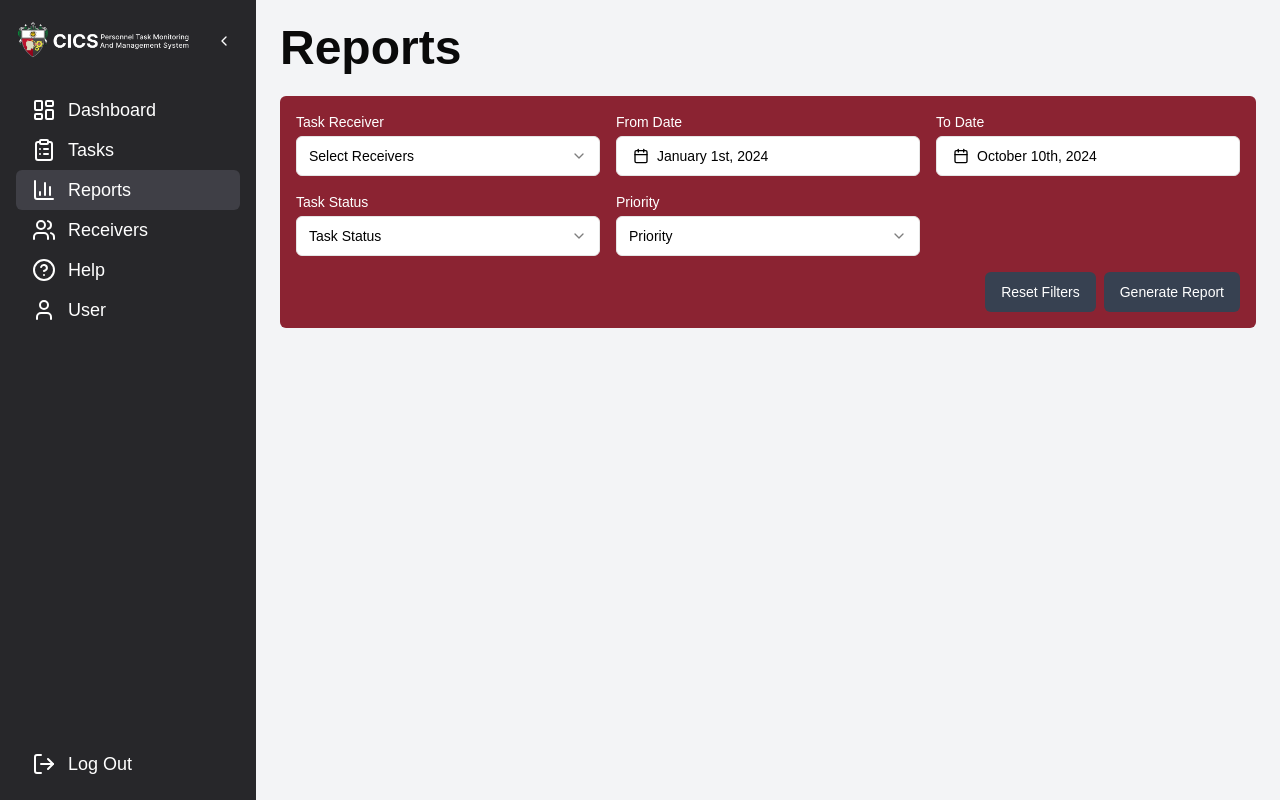
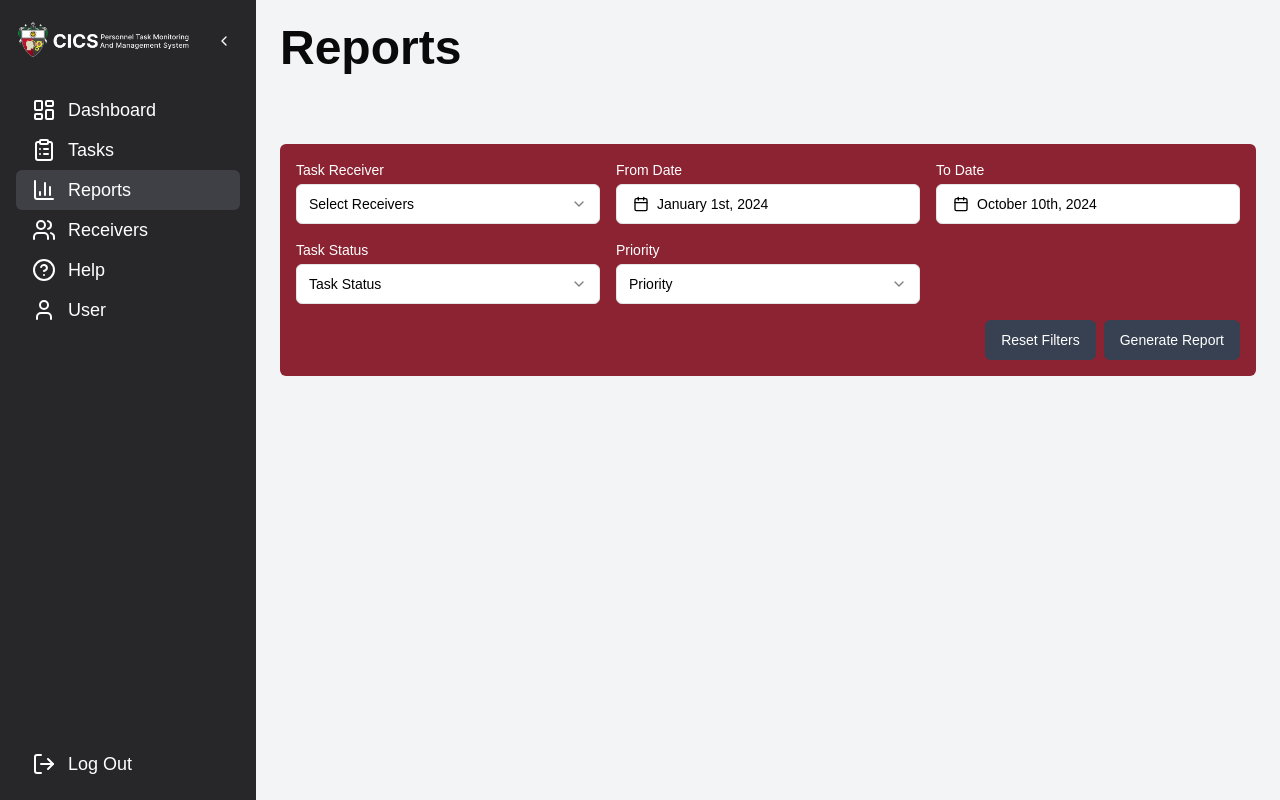
Before and after one commit to Liam-Dev1/cics-task-management, a Next.js app: page /reports in a window 1280 px wide. Built offline with nearby package versions, Linux system fonts and the light colour scheme.

Commit message:
still fixing reports

```diff
--- a/src/components/task-report-dashboard.tsx
+++ b/src/components/task-report-dashboard.tsx
@@ -354,11 +354,11 @@ export default function TaskReportDashboard() {
       <div className="flex h-screen overflow-hidden">
         <Sidebar />
         <div className="flex-1 flex flex-col overflow-hidden">
-          <div className="flex-none p-6">
-            <h1 className="text-5xl font-bold mb-6">Reports</h1>
-
+        <h1 className="text-5xl font-bold mb-6 p-6">Reports</h1>
+          <div className="flex-1 overflow-x-auto">
+            <div className="flex-1 p-6">
             {/* Filter Controls */}
-            <div className="bg-[#8B2332] text-white p-4 rounded-md mb-4">
+            <div className="bg-[#8B2332] text-white p-4 rounded-md mb-4 sticky top-0 z-10">
               <div className="grid grid-cols-1 md:grid-cols-3 gap-4">
               <div>
                 <label htmlFor="task-receiver" className="block text-sm font-medium mb-1">
@@ -567,8 +567,6 @@ export default function TaskReportDashboard() {
               </div>
             </div>
             </div>
-
-          <div className="flex-1 overflow-x-auto">
             <div className="min-w-[1024px] p-6">
               {showReport && (
                 <>
```
Lines whose indentation alone changed are shown as unchanged.
